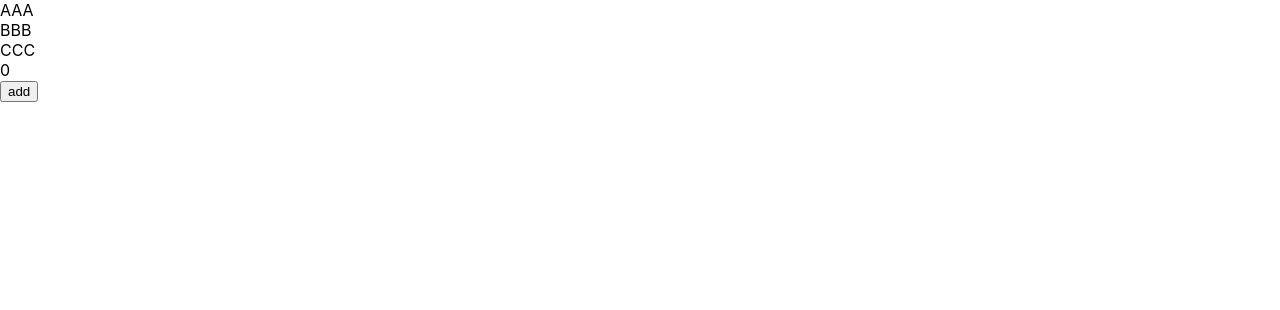
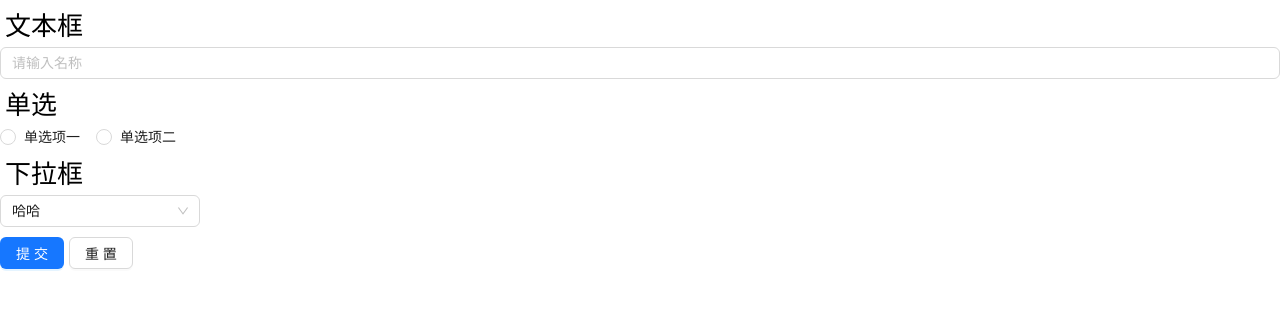
Before and after one commit to WJX2001/qiuchao, a React (Create React App) app in the folder day18-react相关/react-basic/: page / in a window 1280 px wide. Shown: the top 310 px of the page. Built offline with nearby package versions, Linux system fonts and the light colour scheme.

Commit message:
feat: 自定义hooks

```diff
--- a/day18-react相关/react-basic/package.json
+++ b/day18-react相关/react-basic/package.json
@@ -5,9 +5,14 @@
   "dependencies": {
     "@ant-design/icons": "^5.2.6",
     "@babel/plugin-proposal-decorators": "^7.23.2",
+    "@tarojs/cli": "^3.6.18",
+    "@tarojs/components": "^3.6.18",
     "@testing-library/jest-dom": "^5.17.0",
     "@testing-library/react": "^13.4.0",
     "@testing-library/user-event": "^13.5.0",
+    "antd": "^5.11.0",
+    "less": "^4.2.0",
+    "less-loader": "^11.1.3",
     "react": "^18.2.0",
     "react-dom": "^18.2.0",
     "react-scripts": "5.0.1",
--- a/day18-react相关/react-basic/src/App.js
+++ b/day18-react相关/react-basic/src/App.js
@@ -3,9 +3,12 @@ import NewClassIndex from './components/react高阶组件HOC/2.编写高阶组
 import NewStateIndex from './components/react高阶组件HOC/2.编写高阶组件/2.1强化props/2.1.2抽离state控制更新'
 
 import CustomHooks from './components/玩转react-hooks/1.自定义hooks-条件限定'
+import IndexForm from './components/玩转react-hooks/pages/form'
+import Index from './components/玩转react-hooks/pages/scroll/IndexScroll'
+import IndexScroll from './components/玩转react-hooks/pages/scroll/IndexScroll'
 
 function App() {
-  return <CustomHooks />
+  return <IndexForm />
 }
 
 export default App
--- /dev/null
+++ b/day18-react相关/react-basic/src/components/玩转react-hooks/hooks/useFormChange.js
@@ -0,0 +1,46 @@
+// TODO: 统一管理表单状态
+
+// 需要实现的功能：
+
+/**
+ *  1. 控制每一个表单的值
+ *  2. 具有表单提交，获取整个表单数据功能
+ *  3. 点击重置，重置表单功能
+ */
+
+import { useMemo, useRef, useState } from 'react'
+
+// 表单 表头 搜索hooks
+
+function useFormChange() {
+  const formData = useRef({})
+
+  // forceUpdate 的作用是强制使React 组件重新渲染，如果不使用的话，当formData值改变的时候，React可能不会立即重新渲染
+
+  // useRef 创建的引用的变化不会触发组件的重新渲染，所以即使你改变了formData.current的值，React也不会知道需要重新渲染
+
+  const [, forceUpdate] = useState(null)
+
+  const handerForm = useMemo(() => {
+    /* 改变表单单元项 */
+    const setFormItem = (keys, value) => {
+      const form = formData.current
+      form[keys] = value
+      forceUpdate(value)
+    }
+
+    /* 重置表单 */
+    const resetForm = () => {
+      const current = formData.current
+      for (let name in current) {
+        current[name] = ''
+      }
+      forceUpdate('')
+    }
+    return [setFormItem, resetForm]
+  }, [])
+
+  return [formData.current, ...handerForm]
+}
+
+export default useFormChange
--- /dev/null
+++ b/day18-react相关/react-basic/src/components/玩转react-hooks/hooks/useScoll.js
@@ -0,0 +1,52 @@
+import React, { useEffect, useRef, useState } from 'react'
+
+// TODO: 自定义useScroll 设计思路
+/**
+ * 需要实现功能：
+ *  1. 监听滚动条滚动
+ *  2. 计算吸顶临界值，渐变值，透明度
+ *  3. 改变 state 渲染视图
+ */
+
+// * 红色色块 有吸顶效果
+// * 粉色色块 是固定上边但是有少量偏移，加上逐渐变透明效果
+
+const useScoll = () => {
+  const dom = useRef(null)
+  const [scrollOptions, setScrollOptions] = useState({
+    top: 0,
+    suctionTop: false,
+    opacity: 1,
+  })
+
+  useEffect(() => {
+    const box = dom.current
+    const offsetHeight = box.offsetHeight
+    const radio = (box.offsetHeight / 500) * 20
+    // 滚动函数
+    const handerScroll = () => {
+      const scrollY = window.scrollY
+      /* 控制透明度 */
+      const computerOpacity = 1 - scrollY / 160
+      /* 控制吸顶效果 */
+      const offsetTop = offsetHeight - scrollY - (offsetHeight / 500) * 84
+      const top = 0 - scrollY / 5
+
+      setScrollOptions({
+        opacity: computerOpacity <= 0 ? 0 : computerOpacity,
+        top,
+        suctionTop: offsetTop < radio,
+      })
+    }
+
+    document.addEventListener('scroll', handerScroll)
+
+    return function () {
+      document.removeEventListener('scroll', handerScroll)
+    }
+  }, [])
+
+  return [scrollOptions, dom]
+}
+
+export default useScoll
--- /dev/null
+++ b/day18-react相关/react-basic/src/components/玩转react-hooks/pages/form/index.css
@@ -0,0 +1,8 @@
+.des {
+  font-size: 26px;
+  margin: 5px;
+}
+
+.btns {
+  margin-top: 10px;
+}
--- /dev/null
+++ b/day18-react相关/react-basic/src/components/玩转react-hooks/pages/form/index.jsx
@@ -0,0 +1,50 @@
+import React from 'react'
+import { Input, Radio, Select, Button, List } from 'antd'
+import useFormChange from '../../hooks/useFormChange'
+import styles from './index.css'
+function IndexForm() {
+  const [formData, setFormItem, reset] = useFormChange()
+  const { name, options, select } = formData
+
+  return (
+    <div className="formbox">
+      <div className="des">文本框</div>
+      <Input
+        name="value1"
+        placeholder="请输入名称"
+        value={name}
+        onChange={(e) => setFormItem('name', e.target.value)}
+      />
+      <div className="des">单选</div>
+      <Radio.Group
+        options={[
+          { label: '单选项一', value: 'option1' },
+          { label: '单选项二', value: 'option2' },
+        ]}
+        value={options}
+        onChange={(e) => setFormItem('options', e.target.value)}
+      />
+      <div className="des">下拉框</div>
+      <Select
+        style={{ width: '200px' }}
+        value={select}
+        defaultValue="哈哈"
+        onChange={(value) => setFormItem('select', value)}
+        options={[
+          { value: '哈哈', label: '哈哈' },
+          { value: '嘿嘿', label: '嘿嘿' },
+          { value: '你好', label: '你好' },
+        ]}></Select>
+      <div className="btns">
+        <Button type="primary" onClick={() => console.log(formData)}>
+          提交
+        </Button>
+        <Button onClick={reset} style={{ marginLeft: '5px' }}>
+          重置
+        </Button>
+      </div>
+    </div>
+  )
+}
+
+export default IndexForm
--- /dev/null
+++ b/day18-react相关/react-basic/src/components/玩转react-hooks/pages/scroll/IndexScroll.jsx
@@ -0,0 +1,29 @@
+import React from 'react'
+import { View, Swiper, SwiperItem } from '@tarojs/components'
+import useScroll from '../../hooks/useScoll'
+import './index.less'
+export default function Index() {
+  const [scrollOptions, domRef] = useScroll()
+  /* scrollOptions 保存控制透明度 ，top值 ，吸顶开关等变量 */
+  const { opacity, top, suctionTop } = scrollOptions
+  return (
+    <View style={{ position: 'static', height: '2000px' }}>
+      <View className="white" />
+      <View id="box" style={{ opacity, transform: `translateY(${top}px)` }}>
+        <Swiper className="swiper">
+          <SwiperItem className="SwiperItem">
+            <View className="imgae" />
+          </SwiperItem>
+        </Swiper>
+      </View>
+      <View className={suctionTop ? 'box_card suctionTop' : 'box_card'}>
+        <View
+          style={{
+            background: 'red',
+            boxShadow: '0px 15px 10px -16px #F02F0F',
+          }}
+          className="reultCard"></View>
+      </View>
+    </View>
+  )
+}
```
Also changed, not shown: day18-react相关/react-basic/src/components/玩转react-hooks/pages/scroll/index.less (added), 1 other file (tests, documents, lock files or other folders).
